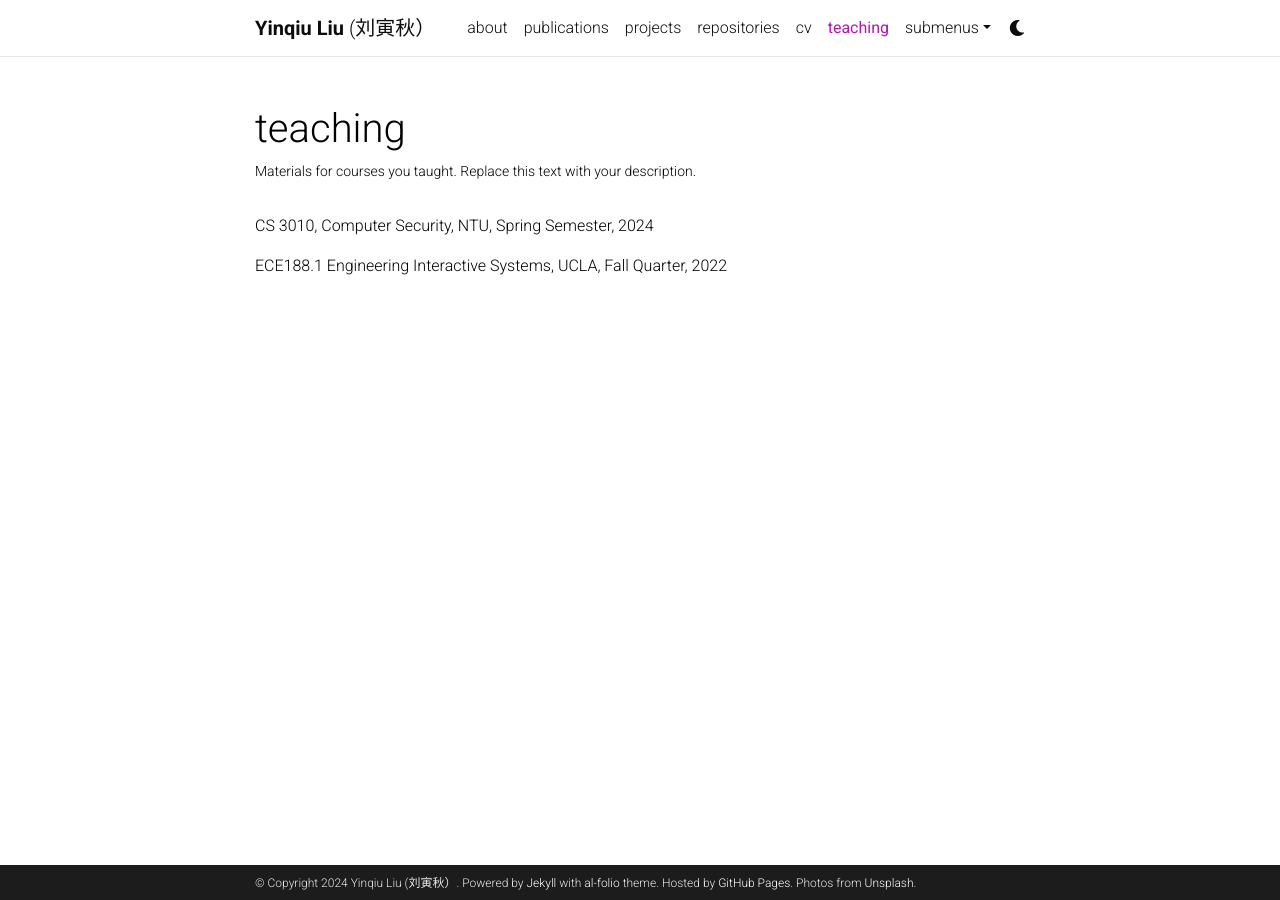
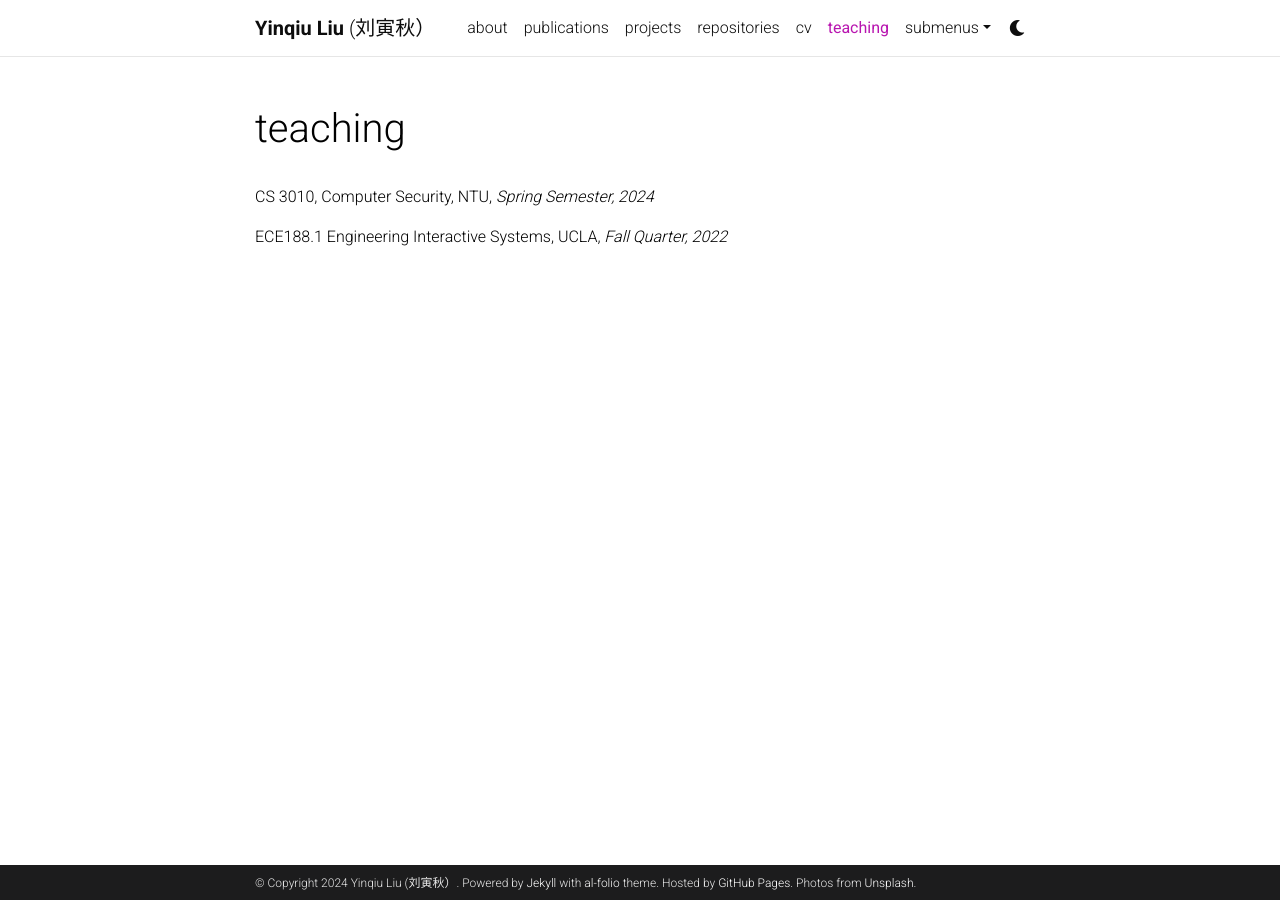
Before and after one commit to yinqiuliu/yinqiuliu.github.io, a Jekyll site: the page built from _pages/teaching.md, in a window 1280 px wide. Built offline with Jekyll 4.4.1, drawn with Linux system fonts in a browser that asks for light colours; comment, search, counter and statistics services are not loaded; a style sheet for code colours, icons or effects is not loaded.

Commit message:
Update teaching.md

```diff
--- a/_pages/teaching.md
+++ b/_pages/teaching.md
@@ -2,11 +2,11 @@
 layout: page
 permalink: /teaching/
 title: teaching
-description: Materials for courses you taught. Replace this text with your description.
+description:
 nav: true
 nav_order: 5
 ---
 
-CS 3010, Computer Security, NTU, Spring Semester, 2024
+CS 3010, Computer Security, NTU, *Spring Semester, 2024*
 
-ECE188.1 Engineering Interactive Systems, UCLA, Fall Quarter, 2022
+ECE188.1 Engineering Interactive Systems, UCLA, *Fall Quarter, 2022*
```
